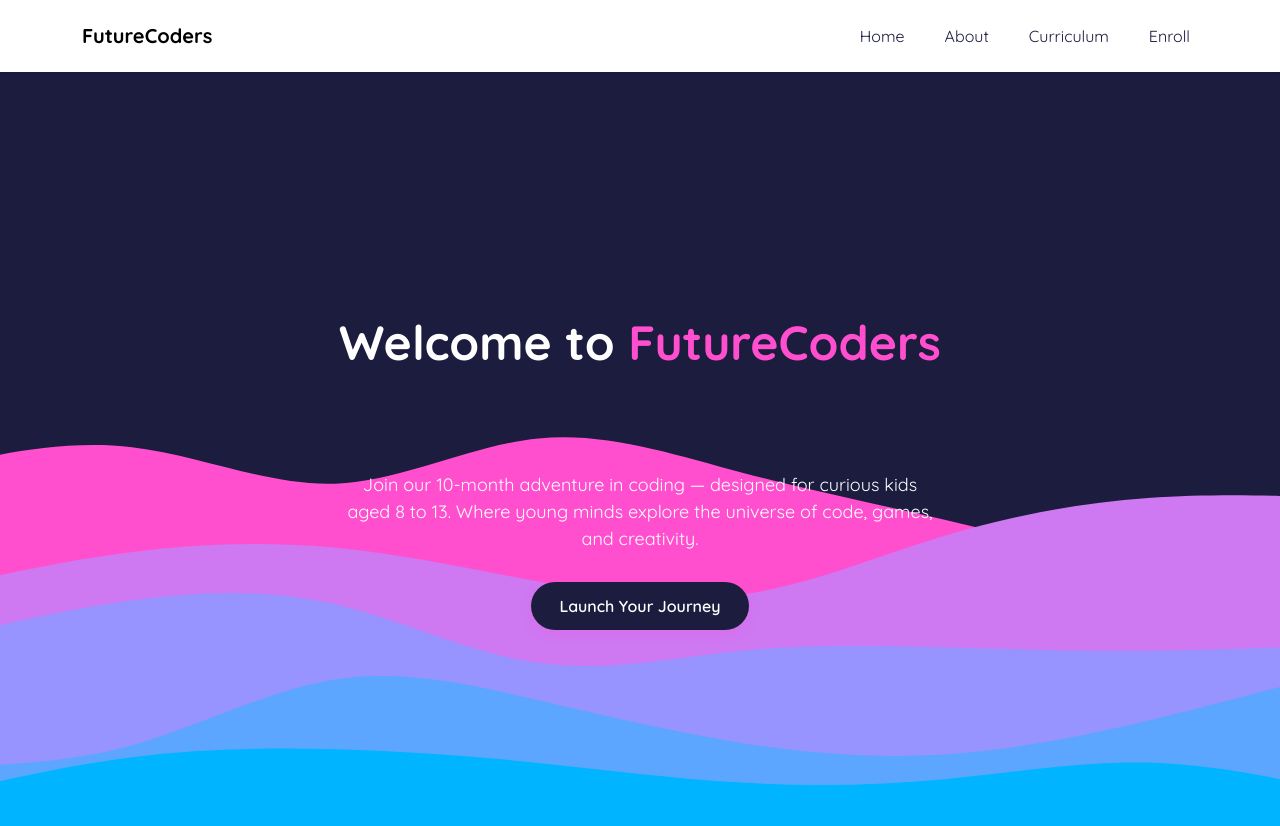
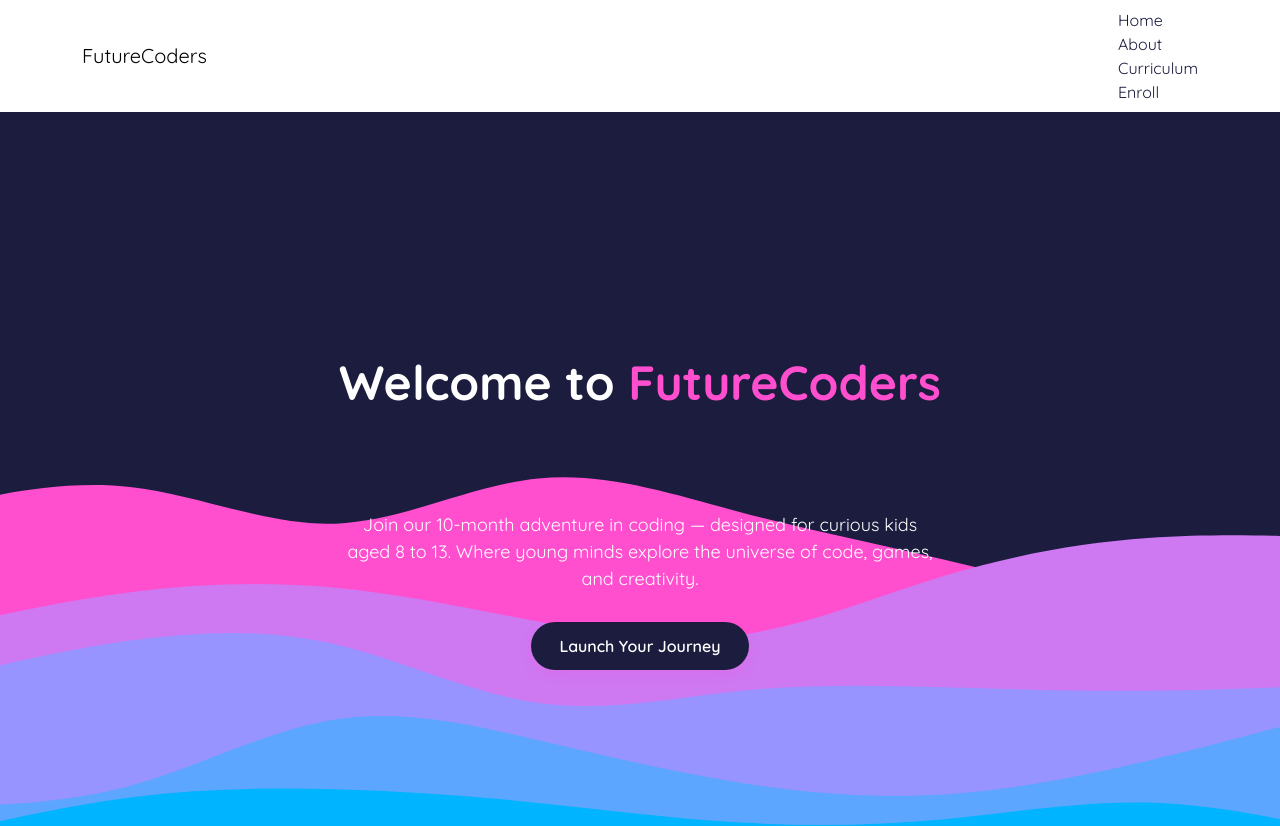
Before and after one commit to 231256leRouxFNF/AFK-Spot-UI-Challenge, a React (Create React App) app in the folder afk-website/: page / in a window 1280 px wide. Shown: the top 826 px of the page. Built offline with nearby package versions, Linux system fonts and the light colour scheme.

Commit message:
nav
fixed

```diff
--- a/afk-website/src/components/NavBar.js
+++ b/afk-website/src/components/NavBar.js
@@ -6,24 +6,24 @@ import "./Navbar.css"; // Make sure this is connected
 
 const CustomNavbar = () => {
   return (
-    <Navbar expand="lg" bg="white" className="shadow-sm py-3">
+    <Navbar expand="lg" bg="white" class="navbar shadow-sm py-3">
       <Container>
-        <Navbar.Brand as={Link} to="/" className="brand-text">
+        <Navbar.Brand as={Link} to="/" class="brand-text">
           FutureCoders
         </Navbar.Brand>
         <Navbar.Toggle aria-controls="navbar-nav" />
         <Navbar.Collapse id="navbar-nav">
-          <Nav className="ms-auto nav-links">
-            <Nav.Link as={Link} to="/" className="nav-link-text">
+          <Nav class="ms-auto nav-links">
+            <Nav.Link as={Link} to="/" class="nav-link-text">
               Home
             </Nav.Link>
-            <Nav.Link as={Link} to="/about" className="nav-link-text">
+            <Nav.Link as={Link} to="/about" class="nav-link-text">
               About
             </Nav.Link>
-            <Nav.Link as={Link} to="/curriculum" className="nav-link-text">
+            <Nav.Link as={Link} to="/curriculum" class="nav-link-text">
               Curriculum
             </Nav.Link>
-            <Nav.Link as={Link} to="/contact" className="nav-link-text">
+            <Nav.Link as={Link} to="/contact" class="nav-link-text">
               Enroll
             </Nav.Link>
           </Nav>
```
